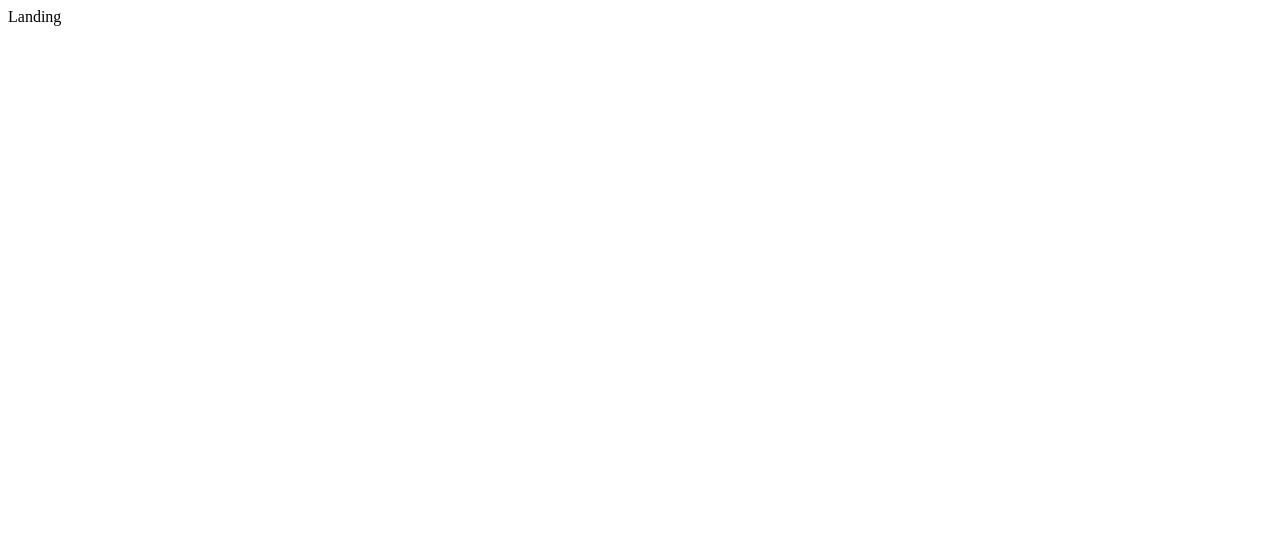
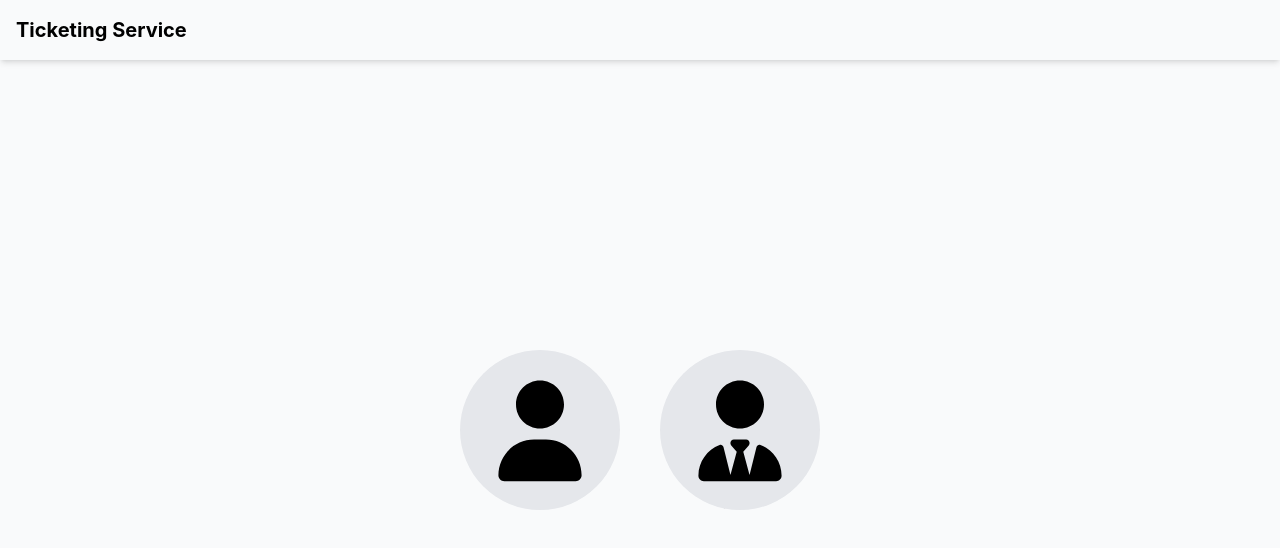
Before and after one commit to soft-eng-II-team-1/main, a React (Vite) app in the folder frontend/: page / in a window 1280 px wide. Shown: the top 548 px of the page. Built offline with nearby package versions, Linux system fonts and the light colour scheme.

Commit message:
feat: implemented landing page with navbar and images

```diff
--- /dev/null
+++ b/frontend/src/components/layout/Navbar.tsx
@@ -0,0 +1,9 @@
+import React from "react";
+
+export default function Navbar() {
+  return (
+    <nav className="shadow-md text-black p-4">
+      <h1 className="text-xl font-bold">Ticketing Service</h1>
+    </nav>
+  );
+}
--- /dev/null
+++ b/frontend/src/features/landing/pages/LandingPage.jsx
@@ -0,0 +1,26 @@
+import {Link} from "react-router";
+import officerImg from "../../../assets/images/officer.svg";
+import userImg from "../../../assets/images/user.svg";
+
+export default function LandingPage() {
+  return (
+    <div className="w-full h-full p-4 flex items-center justify-center">
+      <div className="flex gap-10 items-center justify-center">
+        <Link
+          to="/client"
+          className="rounded-full flex flex-col gap-2 w-40 h-40 p-4 bg-gray-200 overflow-hidden shadow-blue-200 hover:shadow-lg duration-300 shadow-none"
+        >
+          <img src={userImg} alt="Client" />
+          <p>Client</p>
+        </Link>
+        <Link
+          to="/login"
+          className="rounded-full flex flex-col gap-2 w-40 h-40 p-4 bg-gray-200 overflow-hidden shadow-blue-200 hover:shadow-lg duration-300 shadow-none"
+        >
+          <img src={officerImg} alt="Operator" />
+          <p>Operator</p>
+        </Link>
+      </div>
+    </div>
+  );
+}
--- a/frontend/src/main.jsx
+++ b/frontend/src/main.jsx
@@ -2,16 +2,22 @@ import {StrictMode} from "react";
 import {createRoot} from "react-dom/client";
 import {createBrowserRouter} from "react-router";
 import {RouterProvider} from "react-router/dom";
+import "./styles/index.css";
+import LandingPage from "./features/landing/pages/LandingPage";
+import Navbar from "./components/layout/Navbar";
 
 const router = createBrowserRouter([
   {
     path: "/",
-    element: <div>Landing</div>,
+    element: <LandingPage />,
   },
 ]);
 
 createRoot(document.getElementById("root")).render(
   <StrictMode>
-    <RouterProvider router={router} />
+    <div className="w-full h-full flex flex-col">
+      <Navbar />
+      <RouterProvider router={router} />
+    </div>
   </StrictMode>,
 );
--- a/frontend/src/styles/index.css
+++ b/frontend/src/styles/index.css
@@ -1,9 +1,11 @@
 @import "tailwindcss";
 
-*, body, html {
+body, html, #root {
   margin: 0;
   padding: 0;
   box-sizing: border-box;
+  font-family: "Inter", sans-serif;
+  background-color: #f9fafb;
   width: 100%;
   height: 100%;
 }
```
Also changed, not shown: frontend/src/assets/images/officer.svg (added), frontend/src/assets/images/user.svg (added).
